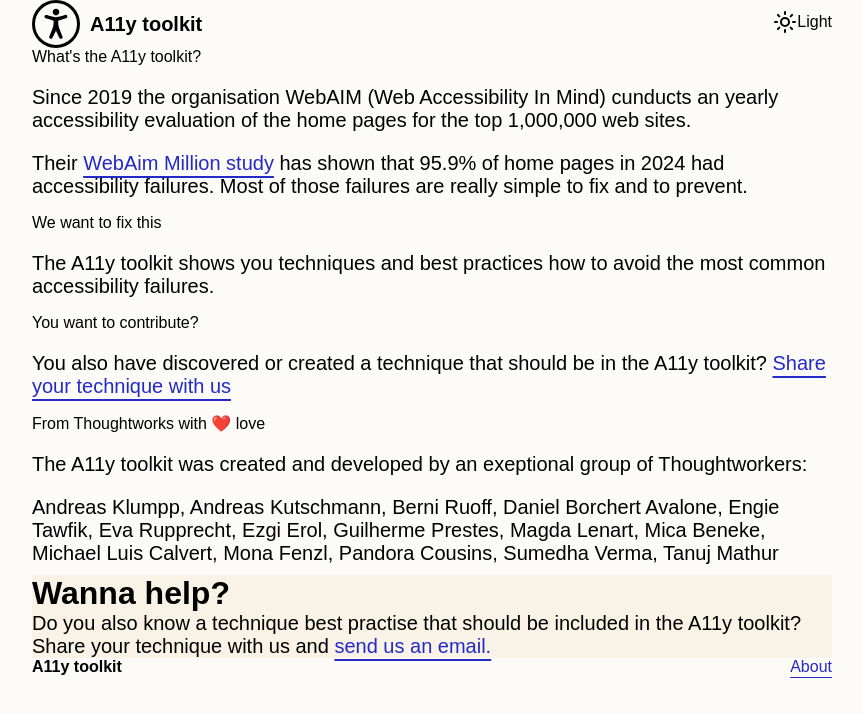
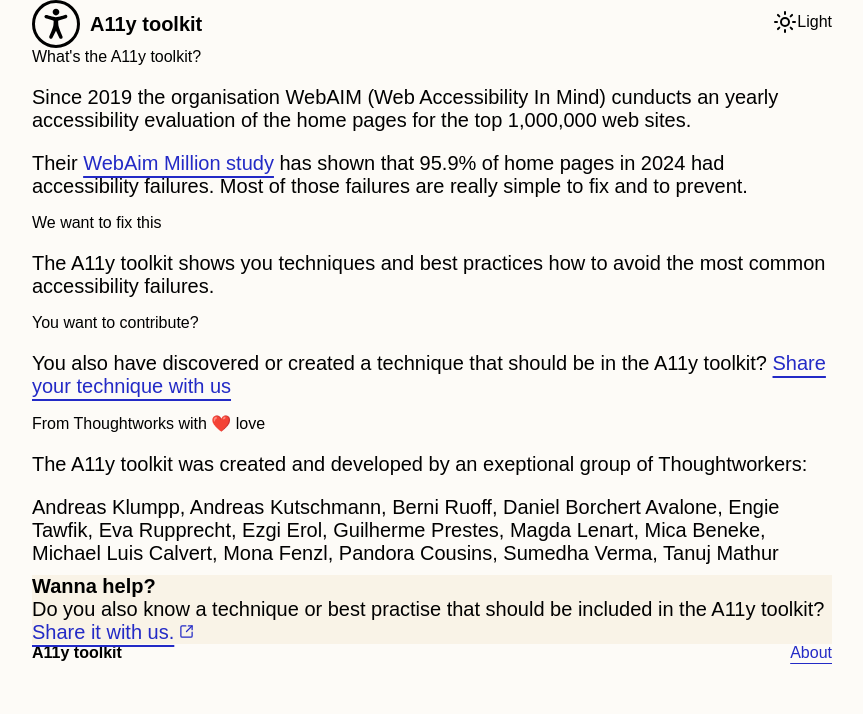
Before and after one commit to bernester/a11y-toolkit, a SvelteKit app: page /about in a window 1280 px wide. Shown: the top 714 px of the page, without its empty margins (208-1071 px from the left). Built offline with nearby package versions, Linux system fonts and the light colour scheme.

Commit message:
changed the footer to refer to github project

```diff
--- a/src/components/layout/footer.svelte
+++ b/src/components/layout/footer.svelte
@@ -1,11 +1,15 @@
+<script lang="ts">
+	import Link from '$components/Link.svelte';
+</script>
+
 <!-- Footer -->
 <footer>
 	<div class="box">
-		<h2 class="page-header space-1">Wanna help?</h2>
+		<h2 class="page-subheader space-1">Wanna help?</h2>
 		<p>
-			Do you also know a technique best practise that should be included in the A11y toolkit? Share
-			your technique with us and <a href="mailto:a11y-checklist@thoughtworks.com"
-				>send us an email.</a
+			Do you also know a technique or best practise that should be included in the A11y toolkit? <Link
+				href="https://github.com/bernester/a11y-toolkit"
+				target="_blank">Share it with us.</Link
 			>
 		</p>
 	</div>
```
